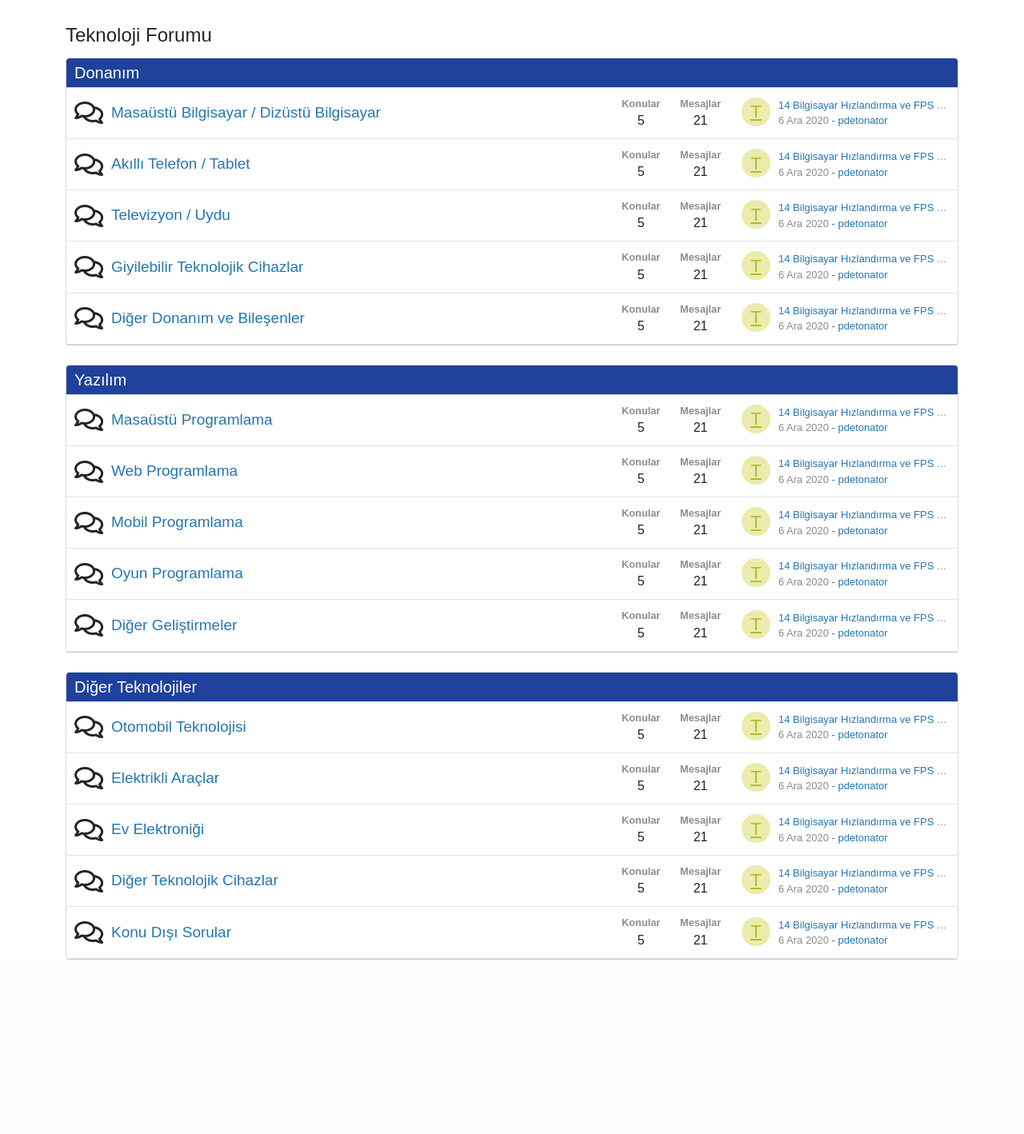
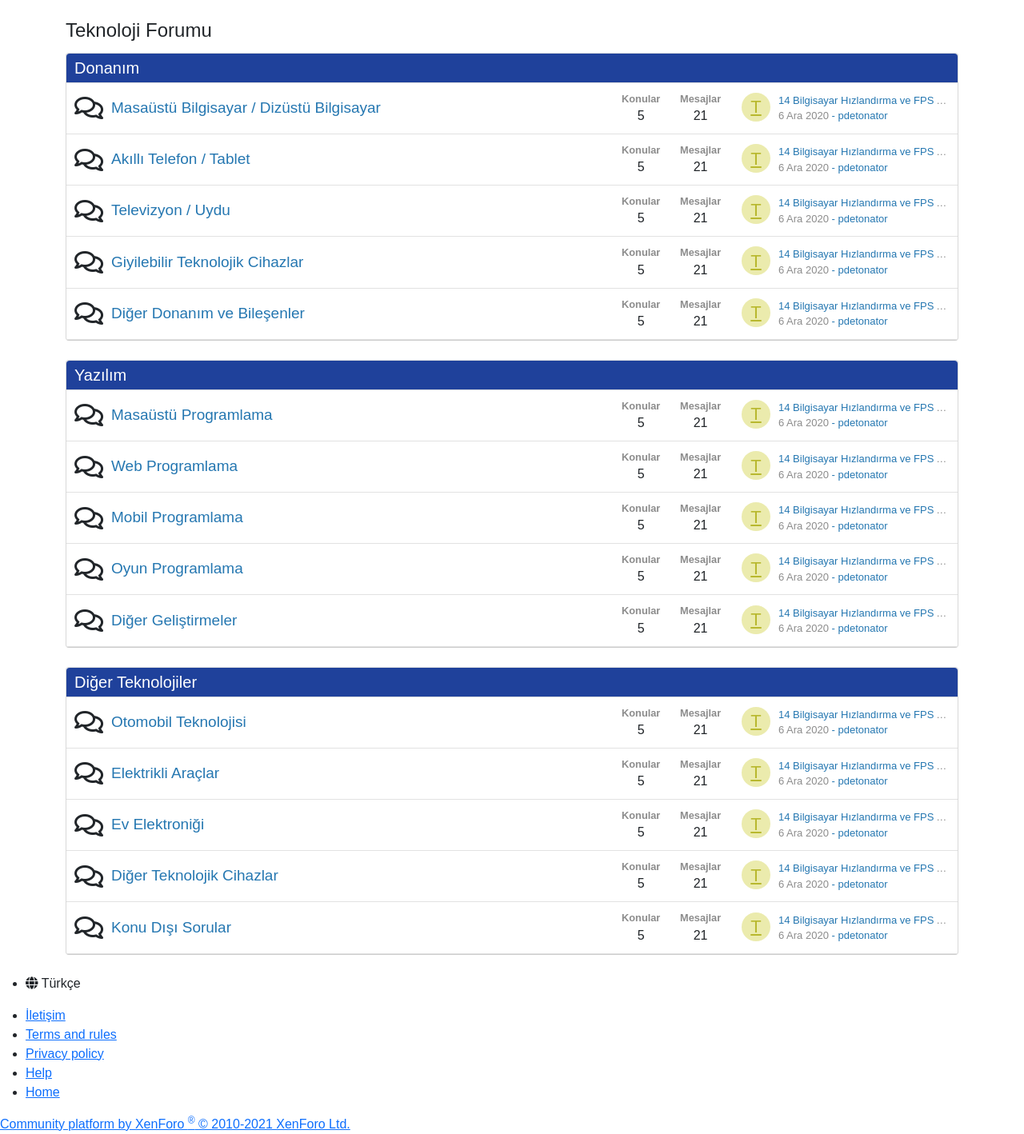
Before and after one commit to umuterozan/codeigniter3-forum, a PHP site: page / in a window 1280 px wide. Shown: the part 75-1493 px from the top of the page at 80% size. Before the commit the page ends 1275 px from the top, so only its background shows below. Run offline with PHP 8.4, Linux system fonts and the light colour scheme.

Commit message:
footer yapımına başlandı

```diff
--- a/assets/scss/style.scss
+++ b/assets/scss/style.scss
@@ -57,7 +57,6 @@
 
     section {
         h3 {
-            padding-top: 30px;
             padding-bottom: 5px;
             font-size: 24px;
         }
@@ -255,4 +254,85 @@
             }
         }
     }
+
+    /*footer {
+        font-size: 13px;
+        color: #edf6fd;
+        background: #152c68;
+        display: block;
+        a {
+            color: #bcdef5;
+        }
+
+        .footer-inner {
+            padding-left: 10px;
+            padding-right: 10px;
+            max-width: 1300px;
+            padding: 0 10px;
+            margin: 0 auto;
+            padding-top: 6px;
+            padding-bottom: 10px;
+
+            .footer-row {
+                margin-bottom: -10px;
+
+                .footer-row-main {
+                    float: left;
+                    margin-bottom: 10px;
+
+                    .footer-linkList {
+                        list-style: none;
+                        margin: 0;
+                        padding: 0;
+                        i {
+                            display: inline-block;
+                            font-style: normal;
+                            font-variant: normal;
+                            text-rendering: auto;
+                            line-height: 1;
+                            position: relative;
+                            font-weight: 400;
+                        }
+
+                        .footer-linkList>li:last-child {
+                            margin-right: 0;
+
+                            .footer-linkList>li a {
+                                padding: 2px 4px;
+                                border-radius: 2px;
+                            }
+                        }
+                    }
+                }
+
+                .footer-row-opposite {
+                    float: right;
+                    margin-bottom: 10px;
+
+                    .footer-linkList>li {
+                        float: left;
+                        margin-right: 0.5em;
+                    }
+                }
+            }
+
+            .footer-copyright {
+                margin-top: 20px;
+                text-align: center;
+                font-size: 11px;
+
+                a {
+                    text-decoration-line: inherit;
+                    color: inherit;
+                    sup {
+                        top: -0.5em;
+                        font-size: 75%;
+                        line-height: 0;
+                        position: relative;
+                        vertical-align: baseline;
+                    }
+                }
+            }
+        }
+    }*/
 }
--- a/index.html
+++ b/index.html
@@ -32,6 +32,7 @@
             </div>
         </div>
     </header>
+    <br>
     <section>
         <div class="container">
             <h3>Teknoloji Forumu</h3>
@@ -600,5 +601,44 @@
             </div>
         </div>
     </section>
+    <br>
+    <footer>
+        <div class="footer-inner">
+            <div class="footer-row">
+                <div class="footer-row-main">
+                    <ul class="footer-linkList">
+                        <li>
+                            <i class="fas fa-globe"></i> Türkçe</a>
+                        </li>
+                    </ul>
+                </div>
+                <div class="footer-row-opposite">
+                    <ul class="footer-linkList">
+                        <li>
+                            <a href="#">İletişim</a>
+                        </li>
+                        <li>
+                            <a href="#">Terms and rules</a>
+                        </li>
+                        <li>
+                            <a href="#">Privacy policy</a>
+                        </li>
+                        <li>
+                            <a href="#">Help</a>
+                        </li>
+                        <li>
+                            <a href="#">Home</a>
+                        </li>
+                    </ul>
+                </div>
+            </div>
+            <div class="footer-copyright">
+                <a href="#">Community platform by XenForo
+                    <sup>®</sup>
+                    <span class="copyright">© 2010-2021 XenForo Ltd.</span>
+                </a>
+            </div>
+        </div>
+    </footer>
 </body>
 </html>
```
Also changed, not shown: assets/css/style.css (+80 -1 lines), assets/css/style.min.css, 2 other files.
